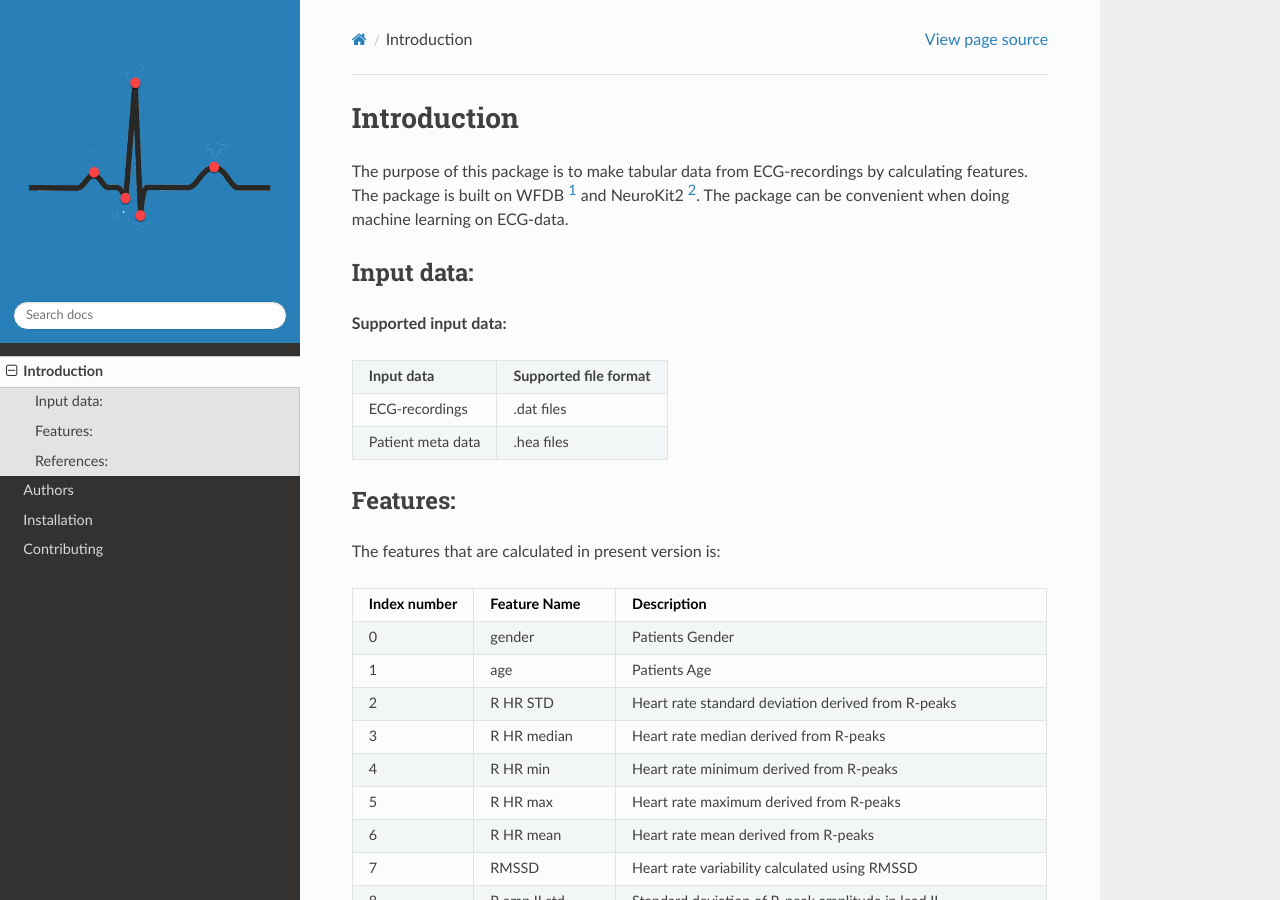
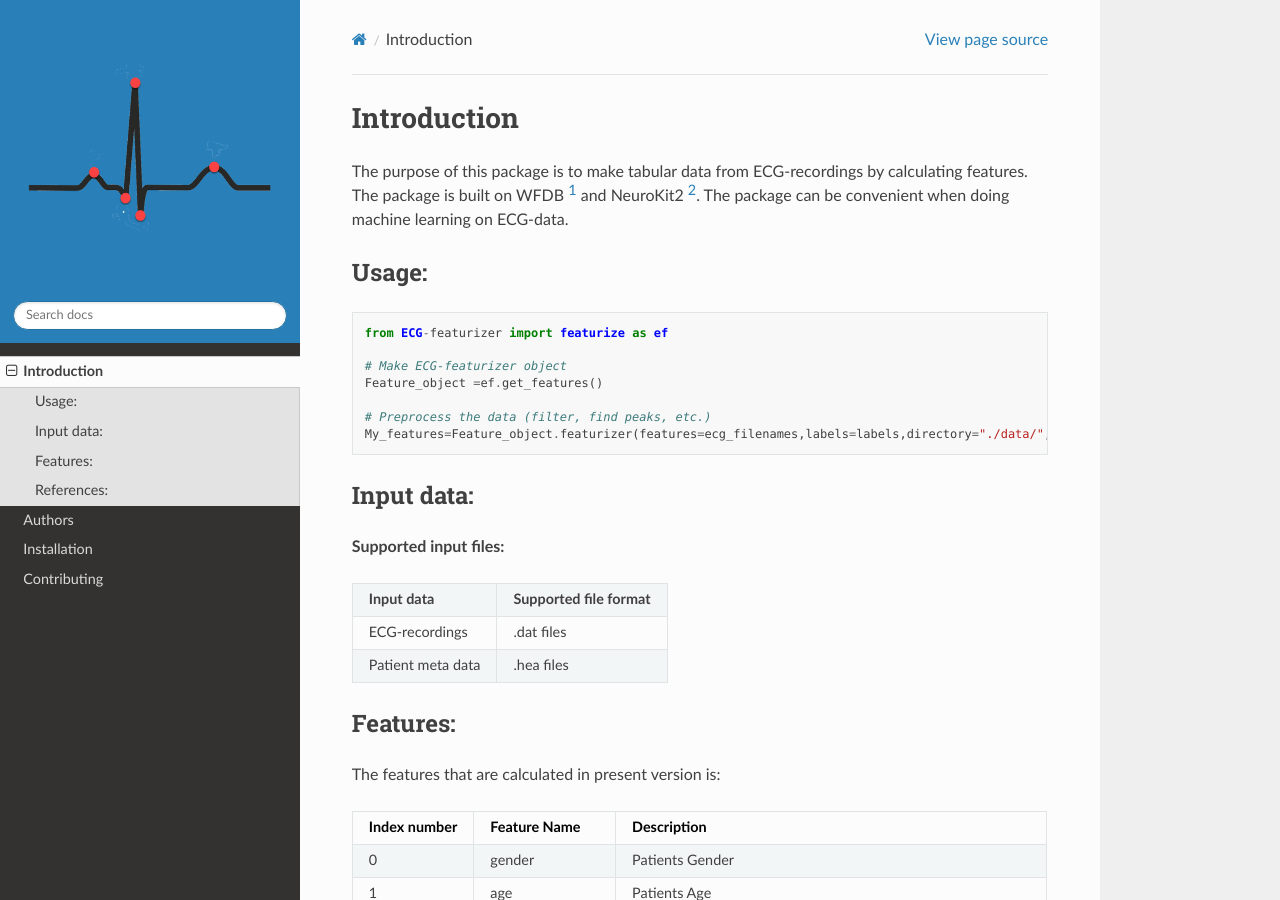
Before and after one commit to Bsingstad/ECG-featurizer, a Sphinx documentation site: the page built from docs/source/introduction.rst, in a window 1280 px wide and 900 px high. Built offline with Sphinx 7.4.7 and the Read the Docs theme 2.0.0, drawn with Linux system fonts in a browser that asks for light colours.

Commit message:
Update introduction.rst

```diff
--- a/docs/source/introduction.rst
+++ b/docs/source/introduction.rst
@@ -3,9 +3,23 @@ Introduction
 *****
 The purpose of this package is to make tabular data from ECG-recordings by calculating features. The package is built on WFDB [#]_ and NeuroKit2 [#]_. The package can be convenient when doing machine learning on ECG-data.
 
+Usage:
+=====
+
+.. code-block:: python
+
+    from ECG-featurizer import featurize as ef
+
+    # Make ECG-featurizer object
+    Feature_object =ef.get_features()
+
+    # Preprocess the data (filter, find peaks, etc.)
+    My_features=Feature_object.featurizer(features=ecg_filenames,labels=labels,directory="./data/",demographical_data=demo_data)
+
+
 Input data:
 ===========
-**Supported input data:**
+**Supported input files:**
 
 +-------------------+---------------------------+
 | **Input data**    | **Supported file format** |
```
